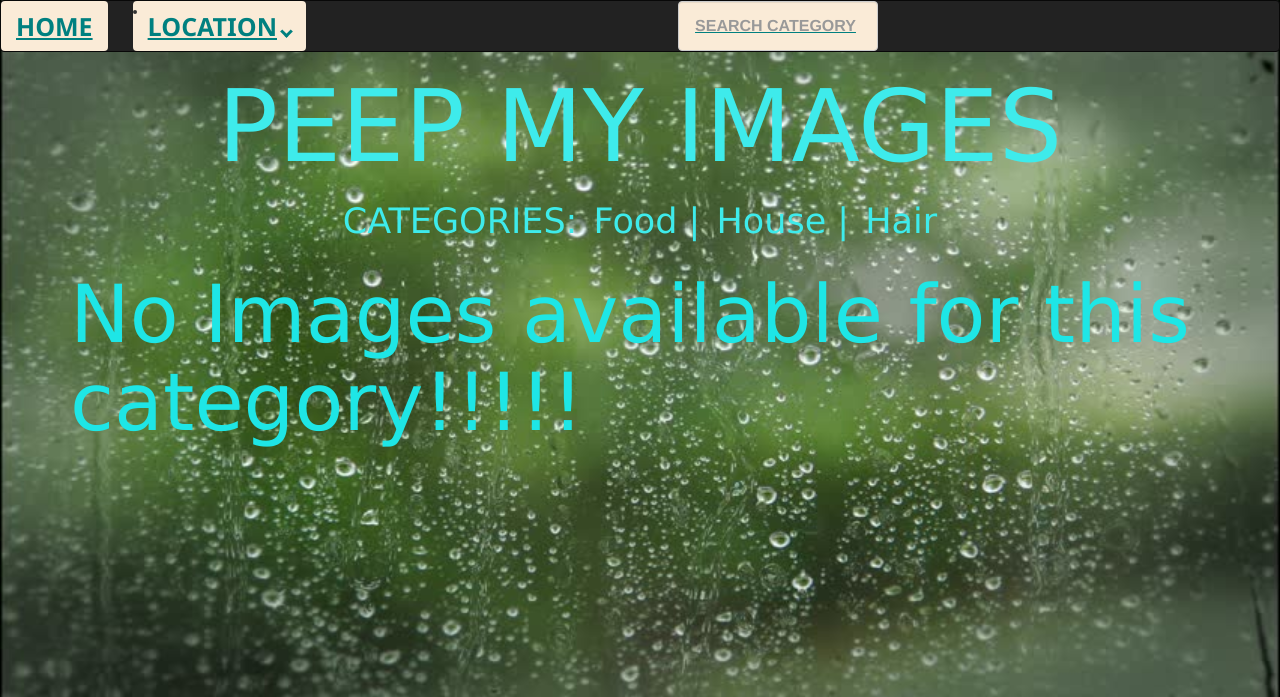
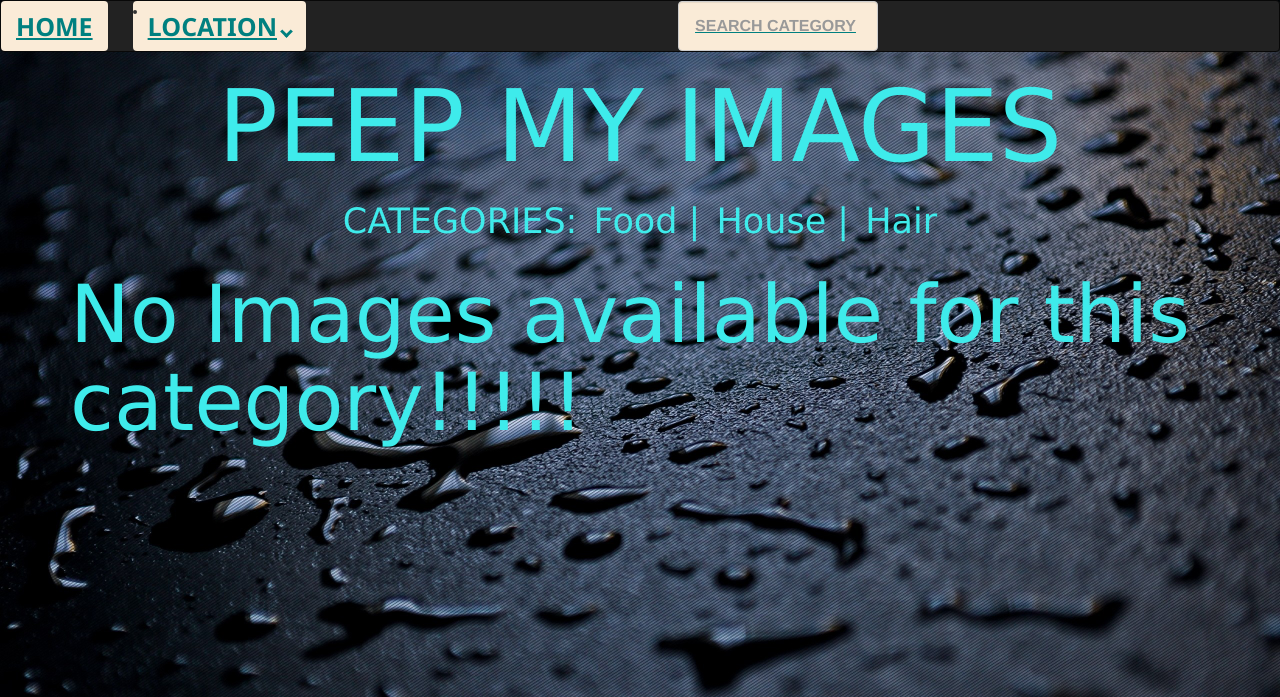
Before and after one commit to MichelAtieno/Photo-Gallery, a Django app: page /search in a window 1280 px wide. Shown: the top 697 px of the page. Run offline with Django 3.2, Linux system fonts and the light colour scheme; tables that the repository leaves empty hold one stand-in row (values such as "Sample post"); some libraries are stand-ins or nearby versions.

Commit message:
Redefined all templates correctly

```diff
--- a/gallery/templates/search.html
+++ b/gallery/templates/search.html
@@ -5,7 +5,7 @@
             <head>
                 <style>
                     #homepage {
-                        background-image: url('static/images/rain.jpg');
+                        background-image: url('static/images/raindrops.jpg');
                         background-size: cover;
                     }
                     .imageBox {
@@ -76,9 +76,9 @@
                             {% empty %}
                             <div class="container">
                                 <div class="row">
-                                        <div class="col-md-12">
-                                            <h3 class="text-center;" style="color:rgb(30, 230, 230);font-size: 80px; font-family:'Lucida Sans Unicode';">No Images available for this category!!!!!</h3>
-                                        </div>
+                                                <div class="col-md-12">
+                                                    <h3 style="color: rgb(62, 235, 235);font-size: 80px; font-family:'Lucida Sans Unicode';">No Images available for this category!!!!!</h3>
+                                                </div>
                                 </div>
                             </div>
                             {% endfor %}
@@ -106,13 +106,21 @@
                                         <hr>
                                         <div class="row" style="margin-bottom: 2px;">
                                             <div class="col-md-6">
-                                                    <p style="font-weight:bolder">Category: <span class="font-weight-bolder">{{one_image.category}}</span></p>
+                                                    <p style="font-weight:bolder">Category: <span style="font-weight:bolder;">{{one_image.category}}</span></p>
                                             </div>
                                             <div class="col-md-6">
-                                                    <p style="font-weight:bolder">Location:  <span class="font-weight-bolder">{{one_image.location}}</span></p>
+                                                    <p style="font-weight:bolder">Location:  <span style="font-weight:bolder;">{{one_image.location}}</span></p>
                                             </div>
                                         </div>
-                                        <button type="button" class="btn btn-info" value="{{one_image.image.url}}" onclick="imagelink(this.value)">Copy Image Link</button>
+                                        <div class="row" style="margin-bottom: 2px;">
+                                                <div class="col-md-6">
+                                                       <a href="{{one_image.image.url}}" span style="font-weight:bolder;">View full-size photo</a>
+                                                </div>
+                                                <div class="col-md-6">
+                                                        <button type="button" class="btn btn-info" value="{{one_image.image.url}}" onclick="imagelink(this.value)">Copy Image Link</button>
+                                                </div>
+                                            </div>
+
                                     </div>
                                 </div>
                             </div>
@@ -125,7 +133,7 @@
             <script>
                 function imagelink(value) {
                     function handler(event) {
-                        event.clipboardData.setData('text/plain', value);
+                        event.clipboardData.setData('text/plain','https://myphotos23.herokuapp.com' + value);
                         event.preventDefault();
                         document.removeEventListener('copy',handler,true);
                     }
```
Also changed, not shown: gallery/templates/image.html (+13 -5 lines), gallery/templates/location.html (+16 -9 lines).
